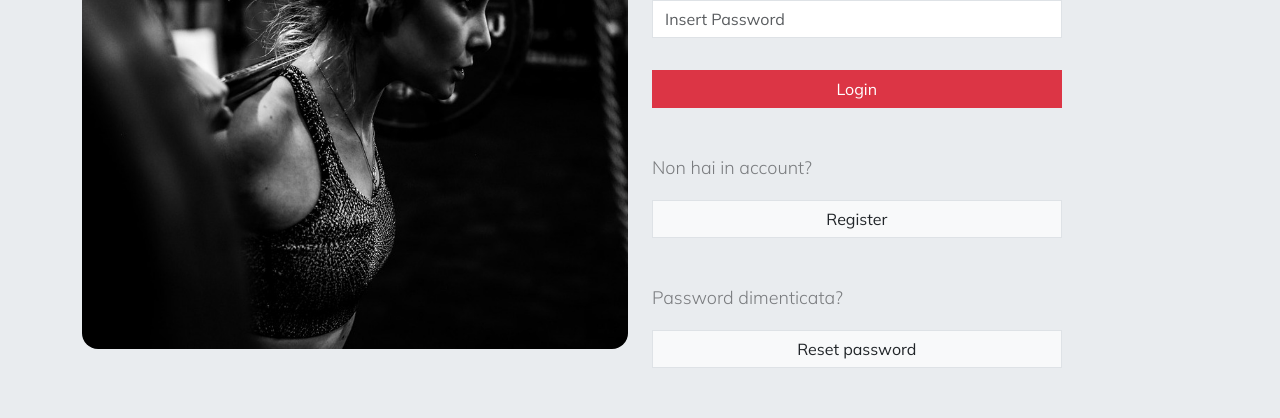
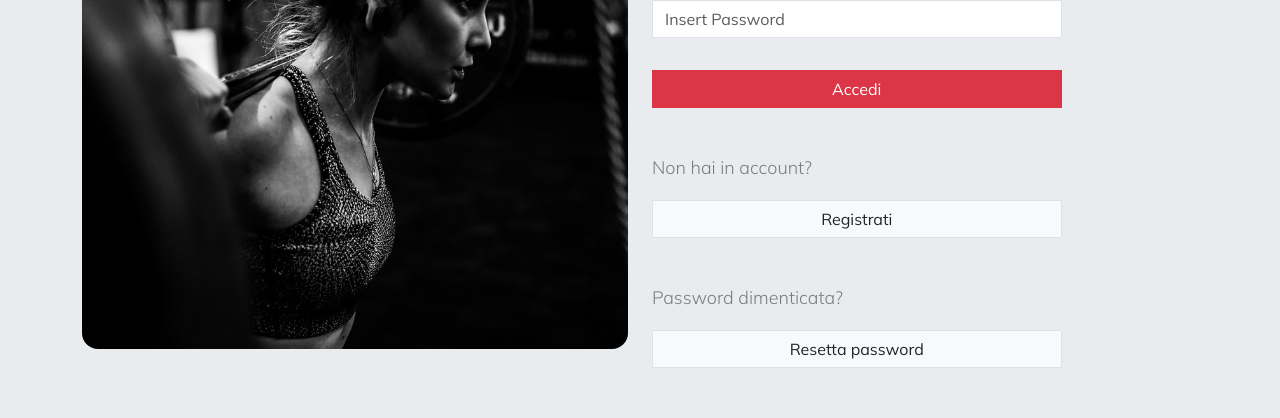
Before and after one commit to Andrea-vicari/tigerFitness, a React (Vite) app in the folder client/: page /login in a window 1280 px wide. Shown: the part 364-782 px from the top of the page. Built offline with nearby package versions, Linux system fonts and the light colour scheme.

Commit message:
Update Login.jsx

```diff
--- a/client/src/Components/Login.jsx
+++ b/client/src/Components/Login.jsx
@@ -68,17 +68,17 @@ function Login() {
                       />
                     </div>
                     <button type="submit" className="btn btn-danger w-100 rounded-0 mt-3" disabled={isLoading}>
-                      Login
+                      Accedi
                     </button>
                     {error && <div className="error text-danger fs-4 mt-3">{error}</div>}
                   </form>
                   <p className="mt-5">Non hai in account?</p>
                   <Link to="/register" className="btn btn-default border w-100 bg-light rounded-0 text-decoration-none">
-                    Register
+                    Registrati
                   </Link>
                   <p className="mt-5">Password dimenticata?</p>
                   <Link to="/resetpassword" className="btn btn-default border w-100 bg-light rounded-0 text-decoration-none">
-                    Reset password
+                    Resetta password
                   </Link>
 
                 </div>
```
